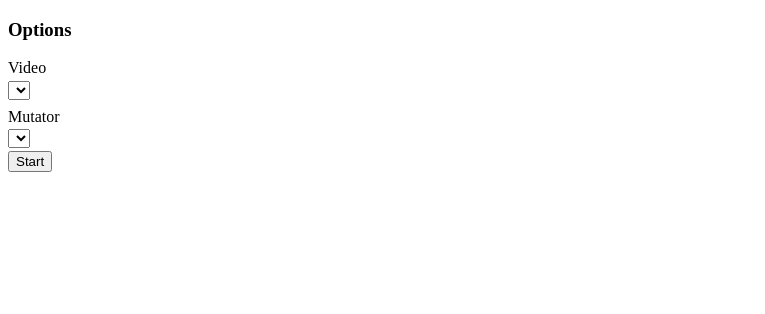
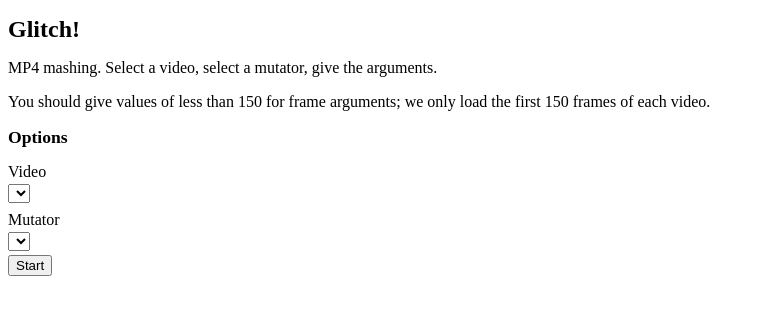
Before and after one commit to remotehack/glitch, a website with bundled scripts: page src/index.html in a window 1280 px wide. Shown: the whole page, without its empty margins (0-765 px from the left). Built offline with nearby package versions, Linux system fonts and the light colour scheme.

Commit message:
Add descriptions

```diff
--- a/src/index.html
+++ b/src/index.html
@@ -19,13 +19,22 @@
                 margin-top: 0.25em;
                 display: block;
             }
+            h1 {
+                font-size: 1.5em;
+            }
+            h2 {
+                font-size: 1.1em;
+            }
         </style>
 
     </head>
     <body>
-
+        <h1>Glitch!</h1>
+        <p>MP4 mashing. Select a video, select a mutator, give the arguments.
+        <p>You should give values of less than 150 for frame arguments; we only
+            load the first 150 frames of each video.
         <form id="options-form">
-            <h3>Options</h3>
+            <h2>Options</h2>
             <label for="video-input">Video</label>
             <select id="video-input" name="video"></select>
             <label for="mutator-input">Mutator</label>
--- a/src/js/mutators/mutators.js
+++ b/src/js/mutators/mutators.js
@@ -113,6 +113,7 @@ export const mutators = {
     },
     "No op": {
         mutate: (chunks) => chunks,
+        description: "Doesn't change the video.",
         args: {},
     },
 };
```
